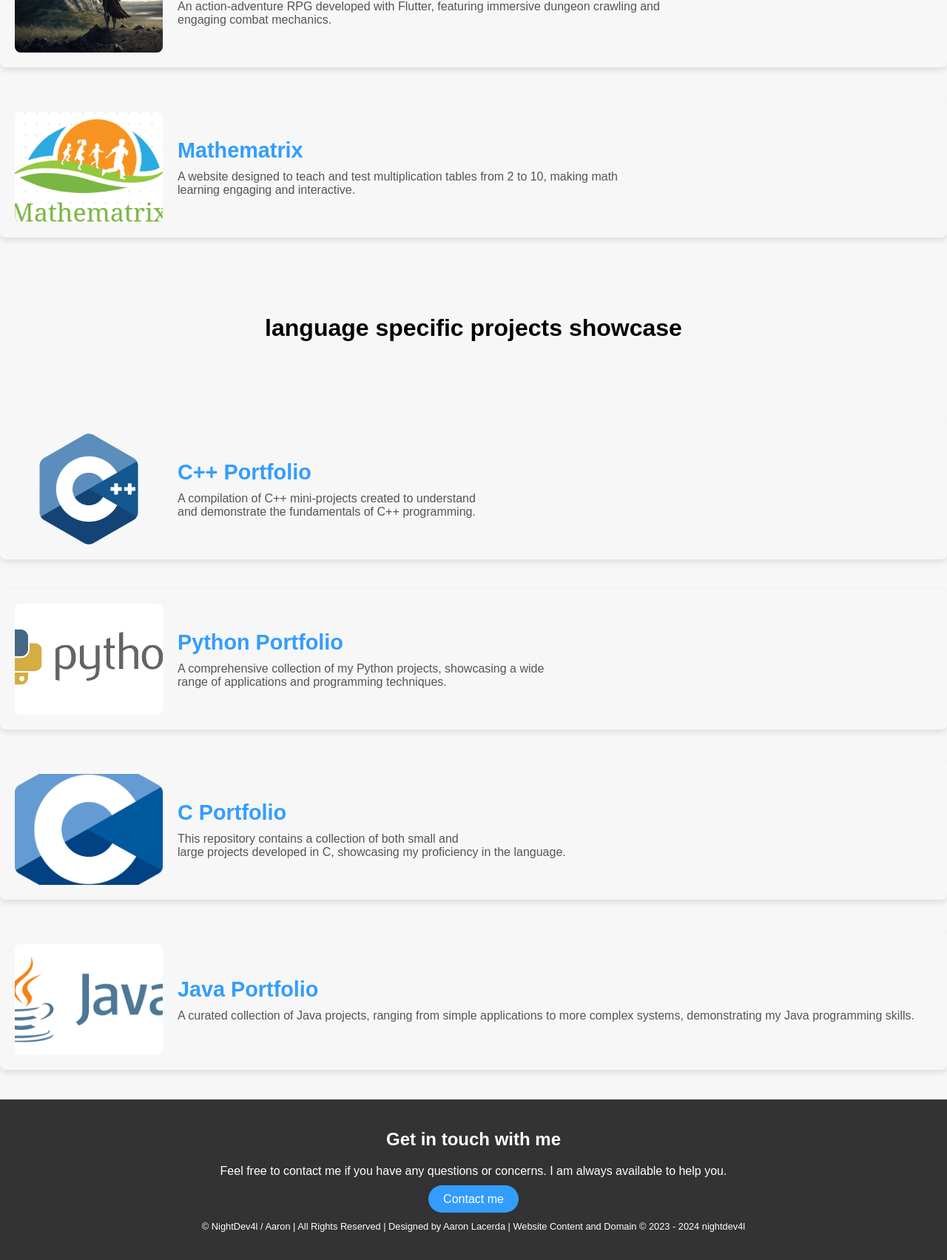
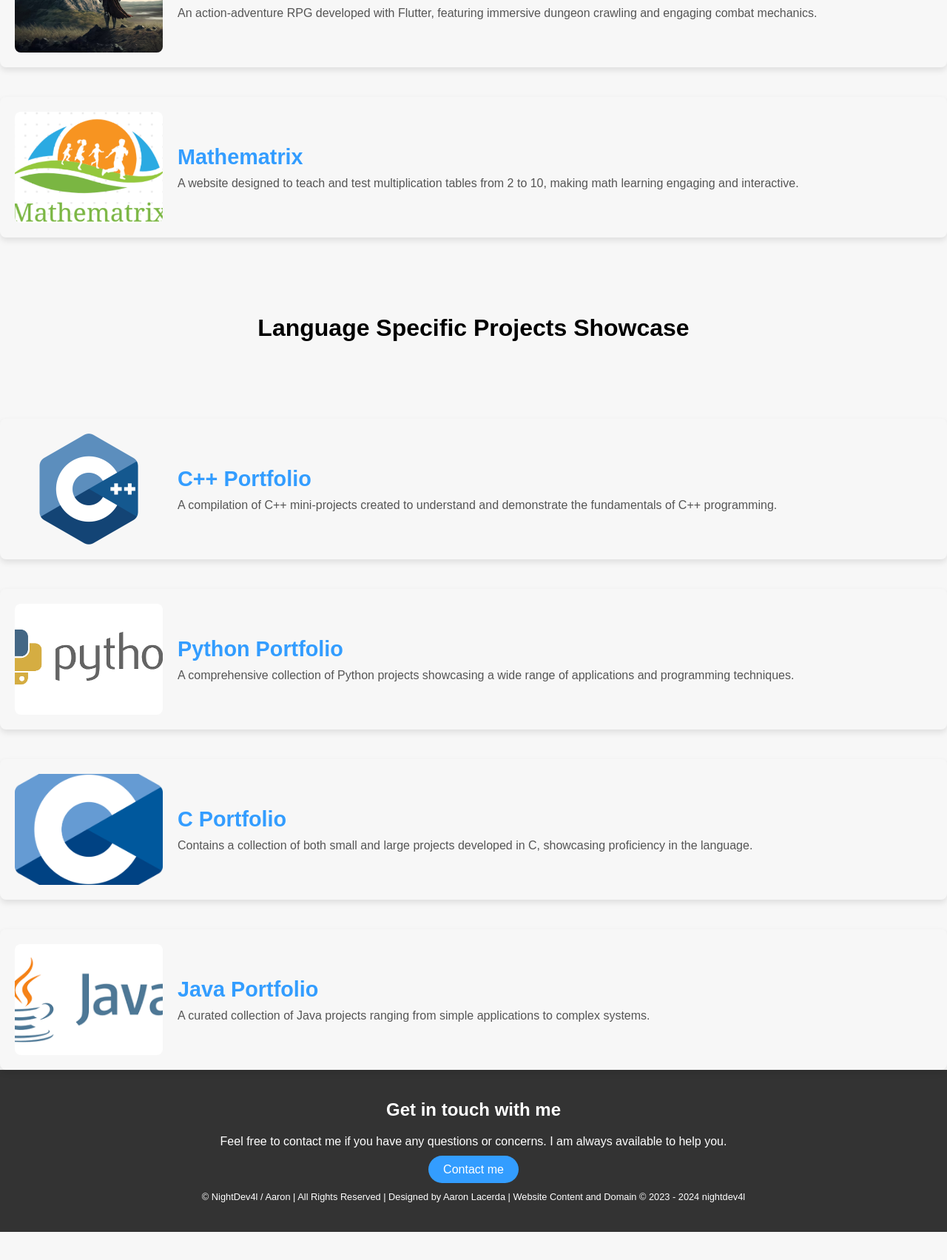
Before and after one commit to shviam-2018/website, a plain HTML site: page public/external links/projects.html in a window 1280 px wide. Shown: the part 1260-2963 px from the top of the page at 74% size. After the commit the page ends 2925 px from the top, so only its background shows below. Drawn offline with Linux system fonts and the light colour scheme.

Commit message:
Update projects.html

```diff
--- a/public/external links/projects.html
+++ b/public/external links/projects.html
@@ -46,87 +46,79 @@
     </div>
   </div>
 
-    <div class="projects-wrapper">
   <div class="project-item">
-        <img src="/assets/images/discord bot.webp" alt="Eva - Robot Image" class="project-image">
+    <img src="/assets/images/discord bot.webp" alt="Discord Bot" class="project-image">
     <div class="project-details">
       <h2 class="project-title"><a href="https://github.com/shviam-2018/discord-Bot" target="_blank">Discord Bot</a></h2>
-          <p class="project-description">Doremon is a versatile Discord bot capable of opening websites, interacting with users, and automating <br>various tasks within a Discord server.</p>
+      <p class="project-description">Doremon is a versatile Discord bot capable of opening websites, interacting with users, and automating various tasks within a Discord server.</p>
     </div>
   </div>
 
-      <div class="projects-wrapper">
   <div class="project-item">
-          <img src="/assets/images/Thea.png" alt="Eva - Robot Image" class="project-image">
+    <img src="/assets/images/Thea.png" alt="AI Therapist" class="project-image">
     <div class="project-details">
       <h2 class="project-title"><a href="https://github.com/shviam-2018/Thea" target="_blank">AI Therapist</a></h2>
-            <p class="project-description">Thea is an AI therapist developed in Python, utilizing a custom dataset to provide <br>empathetic and tailored interactions with users.</p>
+      <p class="project-description">Thea is an AI therapist developed in Python, utilizing a custom dataset to provide empathetic and tailored interactions with users.</p>
     </div>
   </div>
 
-        <div class="projects-wrapper">
   <div class="project-item">
-            <img src="/assets/images/Ella.png" alt="Eva - Robot Image" class="project-image">
+    <img src="/assets/images/Ella.png" alt="Ella AI Companion" class="project-image">
     <div class="project-details">
       <h2 class="project-title"><a href="https://github.com/shviam-2018/Ella" target="_blank">Ella</a></h2>
-              <p class="project-description">Ella is an AI companion app built with React Native and Expo, featuring a chat interface <br> that uses machine learning models to generate responses based on user interactions.</p>
+      <p class="project-description">Ella is an AI companion app built with React Native and Expo, featuring a chat interface that uses machine learning models to generate responses based on user interactions.</p>
     </div>
   </div>
 
-          <div class="projects-wrapper">
   <div class="project-item">
-              <img src="/assets/images/TheKightsofFlovora.png" alt="Eva - Robot Image" class="project-image">
+    <img src="/assets/images/TheKightsofFlovora.png" alt="Knights of Flovora" class="project-image">
     <div class="project-details">
       <h2 class="project-title"><a href="https://github.com/shviam-2018/TheKightsofFlovora" target="_blank">The Knights of Flovora</a></h2>
-                <p class="project-description">An action-adventure RPG developed with Flutter, featuring immersive dungeon crawling and <br> engaging combat mechanics.</p>
+      <p class="project-description">An action-adventure RPG developed with Flutter, featuring immersive dungeon crawling and engaging combat mechanics.</p>
     </div>
   </div>
 
-            <div class="projects-wrapper">
   <div class="project-item">
-                <img src="/assets/images/Mathematrix.png" alt="Eva - Robot Image" class="project-image">
+    <img src="/assets/images/Mathematrix.png" alt="Mathematrix" class="project-image">
     <div class="project-details">
       <h2 class="project-title"><a href="https://github.com/shviam-2018/Mathematrix" target="_blank">Mathematrix</a></h2>
-                  <p class="project-description">A website designed to teach and test multiplication tables from 2 to 10, making math <br>learning engaging and interactive.</p>
+      <p class="project-description">A website designed to teach and test multiplication tables from 2 to 10, making math learning engaging and interactive.</p>
     </div>
   </div>
 
   <!--language specific project showcase-->
-              <h1 class="info-panal">language specific projects showcase</h1>
+  <h1 class="info-panal">Language Specific Projects Showcase</h1>
 
-              <div class="projects-wrapper">
   <div class="project-item">
-                  <img src="/assets/images/c++ portfolio.png" alt="Eva - Robot Image" class="project-image">
+    <img src="/assets/images/c++ portfolio.png" alt="C++ Portfolio" class="project-image">
     <div class="project-details">
       <h2 class="project-title"><a href="https://github.com/shviam-2018/my-Cpp-protfolio" target="_blank">C++ Portfolio</a></h2>
-                    <p class="project-description">A compilation of C++ mini-projects created to understand <br> and demonstrate the fundamentals of C++ programming.</p>
+      <p class="project-description">A compilation of C++ mini-projects created to understand and demonstrate the fundamentals of C++ programming.</p>
     </div>
   </div>
 
-                <div class="projects-wrapper">
   <div class="project-item">
-                    <img src="/assets/images/python.png" alt="Eva - Robot Image" class="project-image">
+    <img src="/assets/images/python.png" alt="Python Portfolio" class="project-image">
     <div class="project-details">
       <h2 class="project-title"><a href="https://github.com/shviam-2018/my-python-portfolio" target="_blank">Python Portfolio</a></h2>
-                      <p class="project-description">A comprehensive collection of my Python projects, showcasing a wide <br> range of applications and programming techniques.</p>
+      <p class="project-description">A comprehensive collection of Python projects showcasing a wide range of applications and programming techniques.</p>
     </div>
   </div>
 
-                  <div class="projects-wrapper">
   <div class="project-item">
-                      <img src="/assets/images/C portfolio.png" alt="Eva - Robot Image" class="project-image">
+    <img src="/assets/images/C portfolio.png" alt="C Portfolio" class="project-image">
     <div class="project-details">
       <h2 class="project-title"><a href="https://github.com/shviam-2018/my-C-portfolio" target="_blank">C Portfolio</a></h2>
-                        <p class="project-description">This repository contains a collection of both small and <br> large projects developed in C, showcasing my proficiency in the language.</p>
+      <p class="project-description">Contains a collection of both small and large projects developed in C, showcasing proficiency in the language.</p>
     </div>
   </div>
 
-                    <div class="projects-wrapper">
   <div class="project-item">
-                        <img src="/assets/images/java.png" alt="Eva - Robot Image" class="project-image">
+    <img src="/assets/images/java.png" alt="Java Portfolio" class="project-image">
     <div class="project-details">
       <h2 class="project-title"><a href="https://github.com/shviam-2018/my-java-portfolio" target="_blank">Java Portfolio</a></h2>
-                          <p class="project-description">A curated collection of Java projects, ranging from simple applications to more complex systems, demonstrating my Java programming skills.</p>
+      <p class="project-description">A curated collection of Java projects ranging from simple applications to complex systems.</p>
+    </div>
   </div>
 </div>
 
```
Lines whose indentation alone changed are shown as unchanged.
